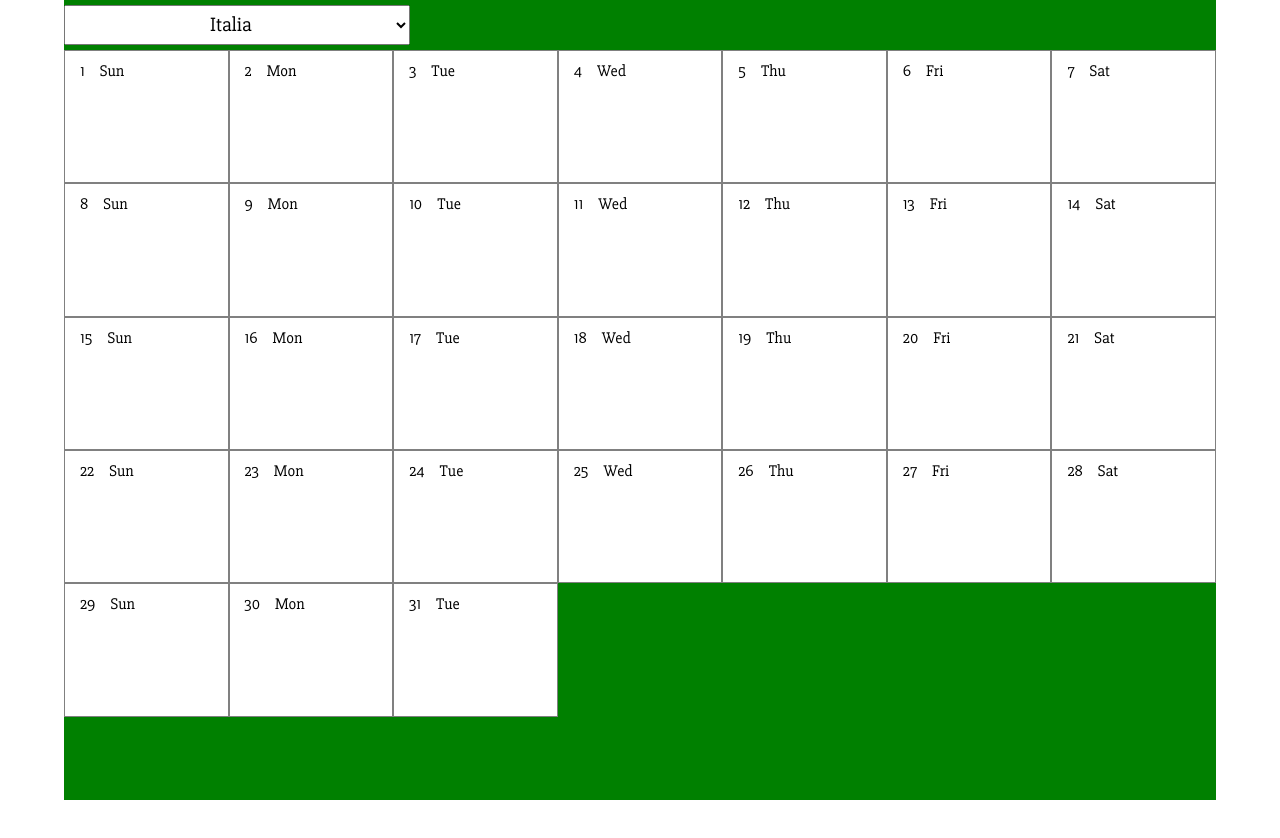
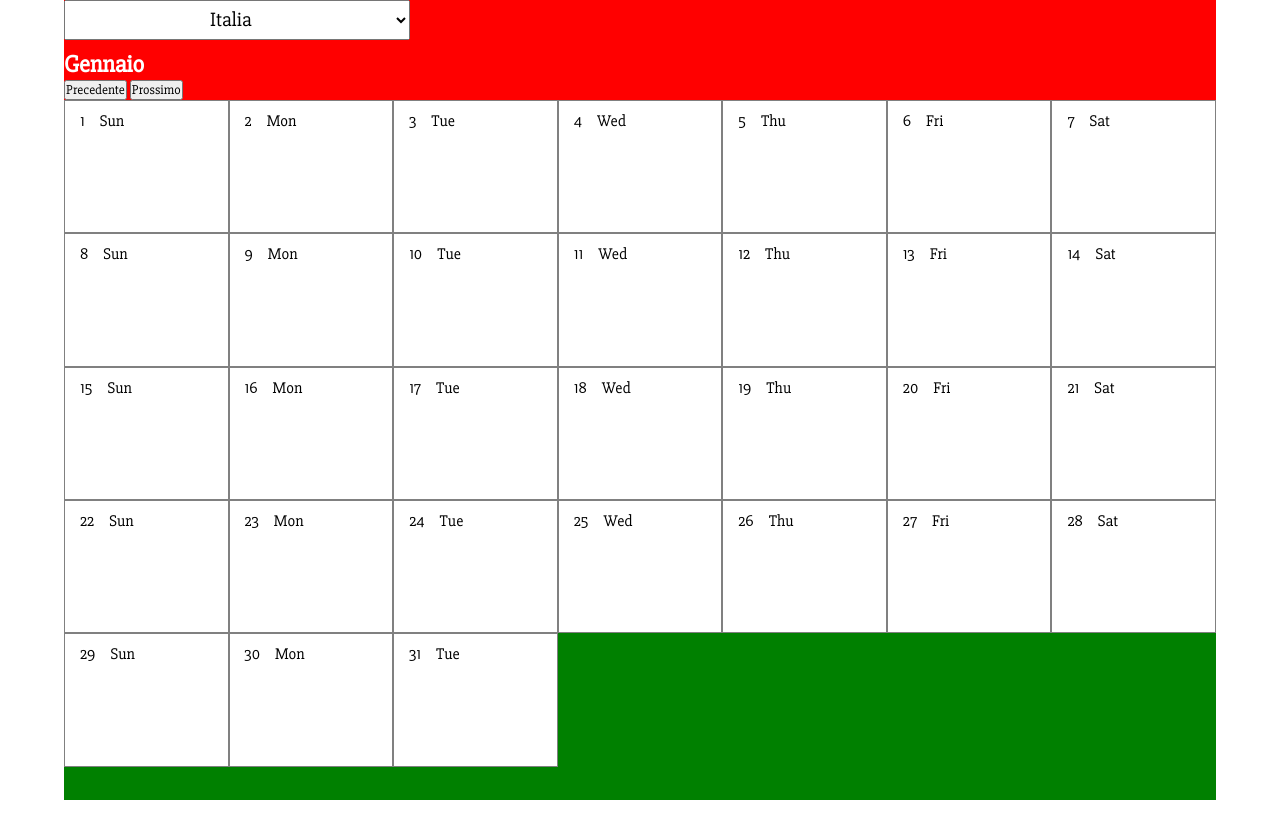
Before and after one commit to MantovaniWebDeveloper/ajax-ex-calendar, a plain HTML site: page index.html in a window 1280 px wide. Drawn offline with nearby package versions, Linux system fonts and the light colour scheme; no server answers.

Commit message:
creati wrapInfoContainer per contenere tutti menu di navigazione

```diff
--- a/css/style.css
+++ b/css/style.css
@@ -11,10 +11,13 @@
   background-color: green;
   color:white;
 }
+#wrapInfoContainer{
+  height: 100px;
+  width: 100%;
+  background-color: red;
+}
 #wrapSelectNazione {
   height: 50px;
-  display: flex;
-  justify-content: flex-start;
   align-items: center;
 }
 #wrapSelectNazione select {
--- a/index.html
+++ b/index.html
@@ -14,14 +14,22 @@
 
 <body>
   <div class="container">
+    <div id="wrapInfoContainer">
       <div id="wrapSelectNazione">
-      <select name="" id="">
+        <select name="" id="selectListaNazioni">
           <option value="IT">Italia</option>
           <option value="DE">Germania</option>
           <option value="ES">Spagna</option>
           <option value="TR">Turchia</option>
         </select>
       </div>
+      <div class="wrapTitlePrevNext">
+        <h2>Gennaio</h2>
+        <button>Precedente</button>
+        <button>Prossimo</button>
+      </div>
+    </div>
+
     <div id="wrapElenco">
 
     </div>
--- a/js/main.js
+++ b/js/main.js
@@ -1,4 +1,7 @@
 $(document).ready(function() {
+  //recupero valore nazione
+  var nazione = $('#selectListaNazioni').val();
+  console.log(nazione);
   //trovato il metedo di moment per estrapolare quanti giorni possiede un mese
   var giorniGennaio = moment("2017-01", "YYYY-MM").daysInMonth();
   console.log(giorniGennaio);
```
Lines whose indentation alone changed are shown as unchanged.
